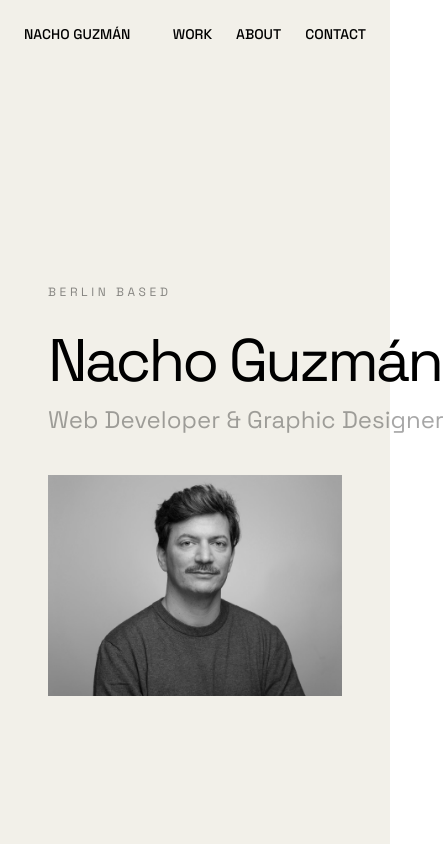
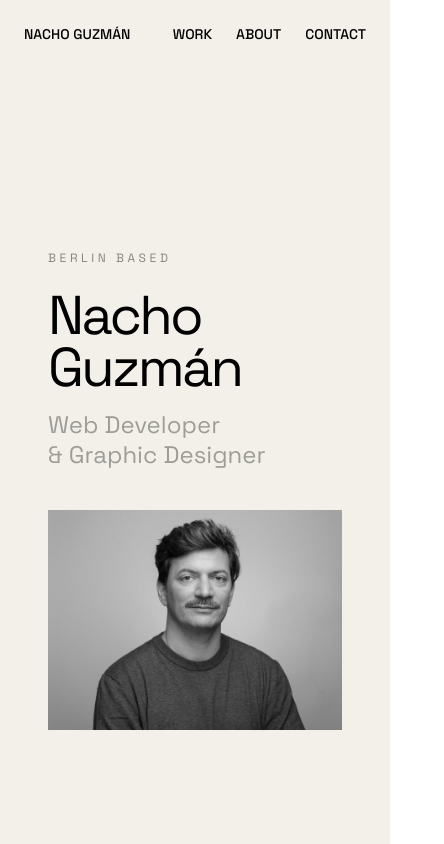
Before and after one commit to nachoguzman79/portfolio, a React app: page / in a window 390 px wide. Shown: the top 844 px of the page, 444 px wide, since content can reach past the window. Built offline with nearby package versions, Linux system fonts and the light colour scheme; the HTML template or start-up script is replaced by a standard one.

Commit message:
Update Hero.jsx

```diff
--- a/src/components/Hero.jsx
+++ b/src/components/Hero.jsx
@@ -9,28 +9,54 @@ function Hero() {
         {/* TEXT */}
         <div className="md:pl-10">
 
-          <p className="text-xs uppercase tracking-[0.3em] mb-8 text-black/45">
+          <p className="text-xs uppercase tracking-[0.3em] mb-6 md:mb-8 text-black/45">
             Berlin Based
           </p>
 
-          <h1 className="text-6xl md:text-7xl lg:text-8xl font-normal leading-[0.95] tracking-[-0.05em] whitespace-nowrap">
+          <h1 className="
+            text-[14vw]
+            md:text-7xl
+            lg:text-8xl
+            font-normal
+            leading-[0.95]
+            tracking-[-0.05em]
+            md:whitespace-nowrap
+          ">
             Nacho Guzmán
           </h1>
 
-         <p className="mt-4 text-2xl md:text-3xl lg:text-4xl leading-tight text-black/35 whitespace-nowrap">
-  Web Developer & Graphic Designer
-</p>
+          <p className="
+            mt-4
+            text-2xl
+            md:text-3xl
+            lg:text-4xl
+            leading-tight
+            text-black/35
+            md:whitespace-nowrap
+          ">
+            Web Developer
+            <br className="md:hidden" />
+            <span className="hidden md:inline"> & </span>
+            <span className="md:hidden">& </span>
+            Graphic Designer
+          </p>
 
         </div>
 
         {/* PHOTO */}
-        <div className="flex justify-center md:justify-start">
+        <div className="flex justify-start md:justify-start">
 
           <img
-  src={nachoPic}
-  alt="Nacho Guzmán"
-  className="w-full max-w-[580px] grayscale object-cover"
-/>
+            src={nachoPic}
+            alt="Nacho Guzmán"
+            className="
+              w-full
+              max-w-[430px]
+              md:max-w-[580px]
+              grayscale
+              object-cover
+            "
+          />
 
         </div>
 
```
